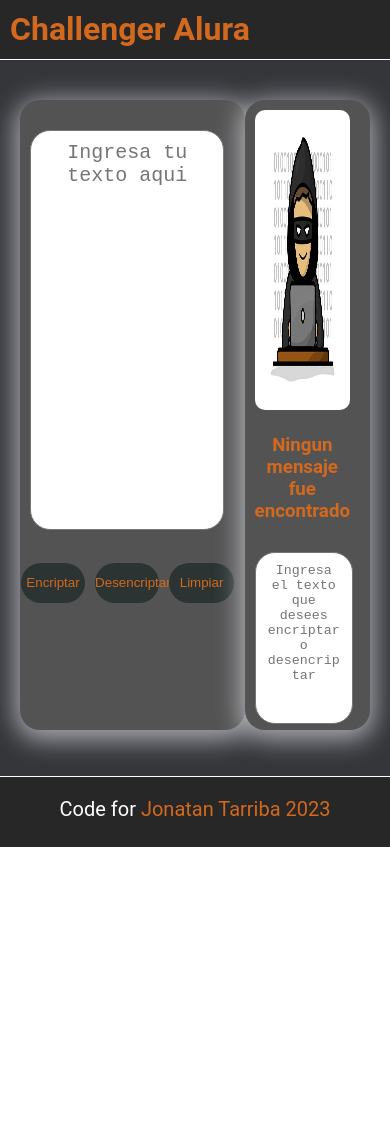
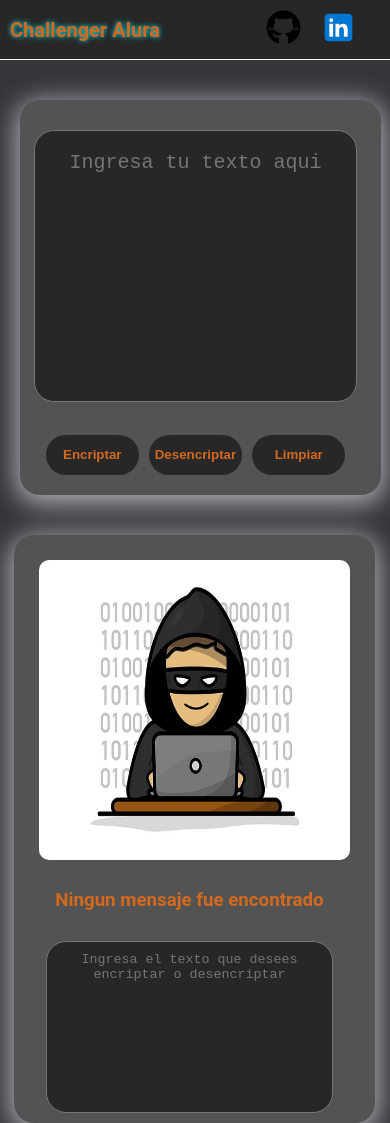
Before and after one commit to jonatan52/Challenge_Alura_Encriptador-, a plain HTML site: page Encriptador/index.html in a window 390 px wide. Shown: the top 1123 px of the page. Before the commit the page ends 847 px from the top, so only its background shows below. Drawn offline with Linux system fonts and the light colour scheme.

Commit message:
actualizacion archivos Html y Css

```diff
--- a/Encriptador/css/styles.css
+++ b/Encriptador/css/styles.css
@@ -16,15 +16,47 @@ header {
     width: 100%;
     height: 60px;
     color: chocolate;
-    padding-top: 10px;
     padding-left: 10px;
     border-bottom: white 1px solid;
     box-sizing: border-box;
+    display: flex;
+    justify-content: space-between;
+    align-items: center;
+
 }
+
+#div-icon {
+    padding: 10px;
+    text-align: center;
+    width: 30%;
+    display: flex;
+}
+
+.icon-git {
+    margin-right: 20px;
+    width: 35px;
+    transform: scale(1.05);
+    text-shadow: 0 0 5px #03e9f4;
+}
+
+.icon-git:hover {
+    width: 40px;
+    transform: scale(1.05);
+    border-radius: 10px;
+    border: #d2691e 1px solid;
+
+}
+
+
+h1 {
+    text-shadow: 0 0 5px #03e9f4;
+    color: #d2691e;
+}
+
 
 h1:hover {
 
-    text-shadow: 0 0 5px #03e9f4;
+    text-shadow: 0 0 5px hsl(0, 0%, 100%);
     color: #d2691e;
 
 }
@@ -34,7 +66,7 @@ h1:hover {
 
 /*------------------Estilos Main-------------------*/
 .main {
-   width: 100%;
+    width: 100%;
     height: 700px;
     background-color: rgb(53, 54, 58);
     display: flex;
@@ -62,26 +94,40 @@ section {
 
 }
 
+.div-textArea {
+    height: 80%;
+
+}
+
 #textArea {
     width: 80%;
-    height: 60%;
+    height: 70%;
+    display: block;
     resize: none;
     margin: auto;
-    display: block;
+    /* background-color: #2C3333;  */
+    background-color:  rgb(39, 39, 39);
+    color:#ffffff;
     margin-top: 30px;
     border-radius: 20px;
     text-align: center;
     font-size: 20px;
-    padding: 10px;
+    padding: 20px;
+}
 
+#textArea:hover{
+    border-color: 2px solid #d2691e;
+    color: #ffffff;
+    transform: scale(1.01);
 }
 
 
 
 .botones {
-    margin-top: 20px;
+
     text-align: center;
     font-size: 40px;
+
 }
 
 
@@ -90,14 +136,17 @@ section {
     height: 40px;
     border-radius: 20px;
     border: 0;
-    background-color: #2C3333;
+    /* background-color: #2C3333; */
+    background-color:  rgb(39, 39, 39);
     color: #d2691e;
+    font-weight: 600;
 
 }
 
 #encriptar:hover {
     border: 1px solid white;
     transform: scale(1.05);
+    text-shadow: 0 0 5px #03e9f4;
 }
 
 #desencriptar {
@@ -105,13 +154,17 @@ section {
     height: 40px;
     border-radius: 20px;
     border: 0;
-    background-color: #2C3333;
+    /* background-color: #2C3333; */
+    background-color:  rgb(39, 39, 39);
     color: #d2691e;
+    font-weight: 600;
+
 }
 
 #desencriptar:hover {
     border: 1px solid white;
     transform: scale(1.05);
+    text-shadow: 0 0 5px #03e9f4;
 }
 
 #limpiar {
@@ -119,13 +172,16 @@ section {
     height: 40px;
     border-radius: 20px;
     border: 0;
-    background-color: #2C3333;
+    /* background-color: #2C3333; */
+    background-color:  rgb(39, 39, 39);
     color: #d2691e;
+    font-weight: 600;
 }
 
 #limpiar:hover {
     border: 1px solid white;
     transform: scale(1.05);
+    text-shadow: 0 0 5px #03e9f4;
 }
 
 
@@ -142,13 +198,15 @@ section {
 }
 
 .conten-imagen {
-    padding: 10px;
+    padding: 25px 15px 15px 25px;
+
 }
 
-.conten-imagen img {
+#imagen {
     width: 100%;
     height: 300px;
     border-radius: 10px;
+
 }
 
 .parrafo {
@@ -161,7 +219,10 @@ section {
 
 .parrafo p {
     margin: 10px;
+}
 
+#h3-encontrado:hover{
+    text-shadow: 0 0 5px #03e9f4;
 }
 
 
@@ -176,7 +237,15 @@ section {
     border-radius: 20px;
     text-align: center;
     padding: 10px;
+    color:white;
+    /* background-color: #2C3333; */
+    background-color:  rgb(39, 39, 39);
 }
+
+#textoDesencriptado:hover{
+    transform: scale(1.01)
+}
+
 
 
 #boton-copiar {
@@ -184,18 +253,21 @@ section {
     height: 40px;
     border-radius: 20px;
     border: 0;
-    background-color: #2C3333;
+    /* background-color: #2C3333; */
+    background-color:  rgb(39, 39, 39);
     color: #d2691e;
     display: none;
     margin: 10px;
     padding: 10px;
     margin-left: 35%;
+    font-weight: 600;
 
 }
 
 #boton-copiar:hover {
     border: 1px solid white;
     transform: scale(1.05);
+    text-shadow: 0 0 5px #03e9f4;
 }
 
 
@@ -216,44 +288,61 @@ footer {
 a {
     text-decoration: none;
     color: #d2691e;
+    text-shadow: 0 0 5px #03e9f4;
 }
 
 a:hover {
 
-    text-shadow: 0 0 5px #03e9f4;
+    text-shadow: 0 0 5px #0955c7;
 }
 
 /*------ Media querys -----------*/
+@media screen and (min-width:360px) and (max-width:600px) {
 
-@media (max-width:375px){
-    .main{
+
+    .main {
         flex-direction: column;
         justify-content: center;
         width: 100%;
+        height: 100%;
     }
 
-    .seccion-imagen{
-        flex-direction: column;
+    h1 {
+        font-size: 20px;
+    }
+
+    .seccion-imagen {
         width: 90%;
         height: 40%;
+        margin-left: 14px;
+
     }
 
-    .botones{
+    .botones {
         margin: 10px;
         padding: 10px;
+
+    }
+
+    .boton-copiar {
+        width: 40px;
+        font-size: 15px;
+        padding: 15px;
     }
 
 
-    .seccion-uno{
+    .seccion-uno {
         flex-direction: column;
         width: 90%;
     }
-    .conten-imagen img{
+
+    .conten-imagen img {
         height: 100%;
+        justify-content: center;
     }
 
-    footer{
+    footer {
         flex-direction: column;
-        margin-top: 150px;
+
     }
 }
--- a/Encriptador/index.html
+++ b/Encriptador/index.html
@@ -12,20 +12,29 @@
 
 <body>
     <header>
-        <h1>Challenger Alura</h1>
+        <div id="div-h1"><h1>Challenger Alura</h1></div>
+        <div id="div-icon">
+            <a href="https://github.com/jonatan52" target="_blank"><img src="img/icons8-github.svg" alt="" class="icon-git"> </a>
+            <a href="https://www.linkedin.com/in/jonatan-tarriba-calderin/" target="_blank"><img src="img/icons8-linkedin.svg" alt="" class="icon-git"></a>
+        </div>
+
     </header>
-    <!-- <hr> -->
+
     <main class="main">
         <!--- Seccion Uno --->
         <section class="seccion-uno">
+            <div class="div-textArea">
+                <textarea id="textArea" placeholder="Ingresa tu texto aqui" cols="30" rows="10"></textarea>
+            </div>
 
-            <textarea id="textArea" placeholder="Ingresa tu texto aqui"></textarea>
             <div class="botones">
+
                 <button type="button" id="encriptar" onclick="encriptar()"> Encriptar</button>
                 <button type="button" id="desencriptar" onclick="desencriptar()">Desencriptar</button>
                 <button type="button" id="limpiar" onclick="borrarTexto()">Limpiar</button>
             </div>
         </section>
+
         <!--- Seccion Imagen --->
         <section class="seccion-imagen">
             <div class="conten-imagen">
```
Also changed, not shown: Encriptador/img/encriptar.svg (deleted), Encriptador/img/icons8-github.svg (added), Encriptador/img/icons8-linkedin.svg (added).
